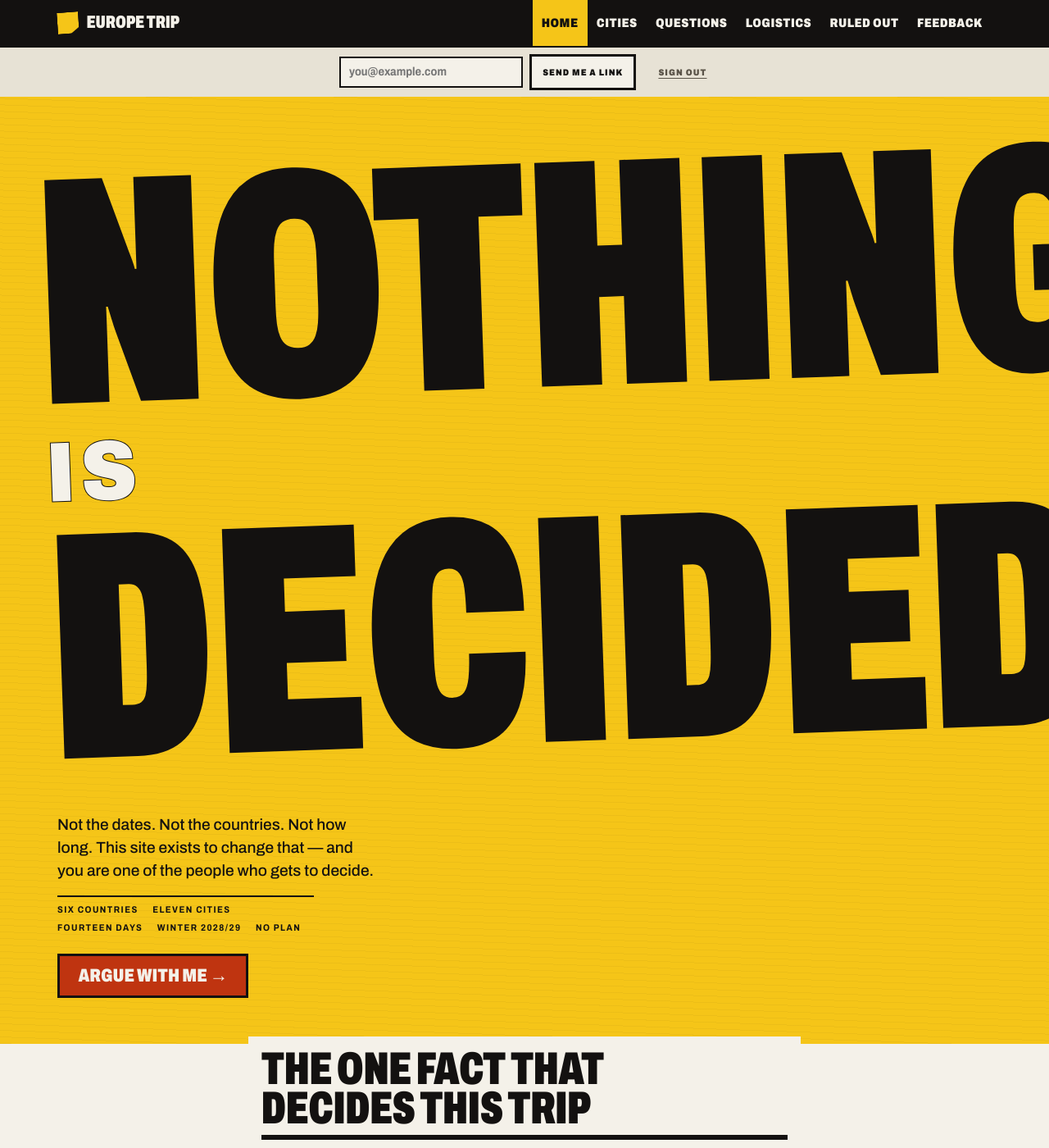
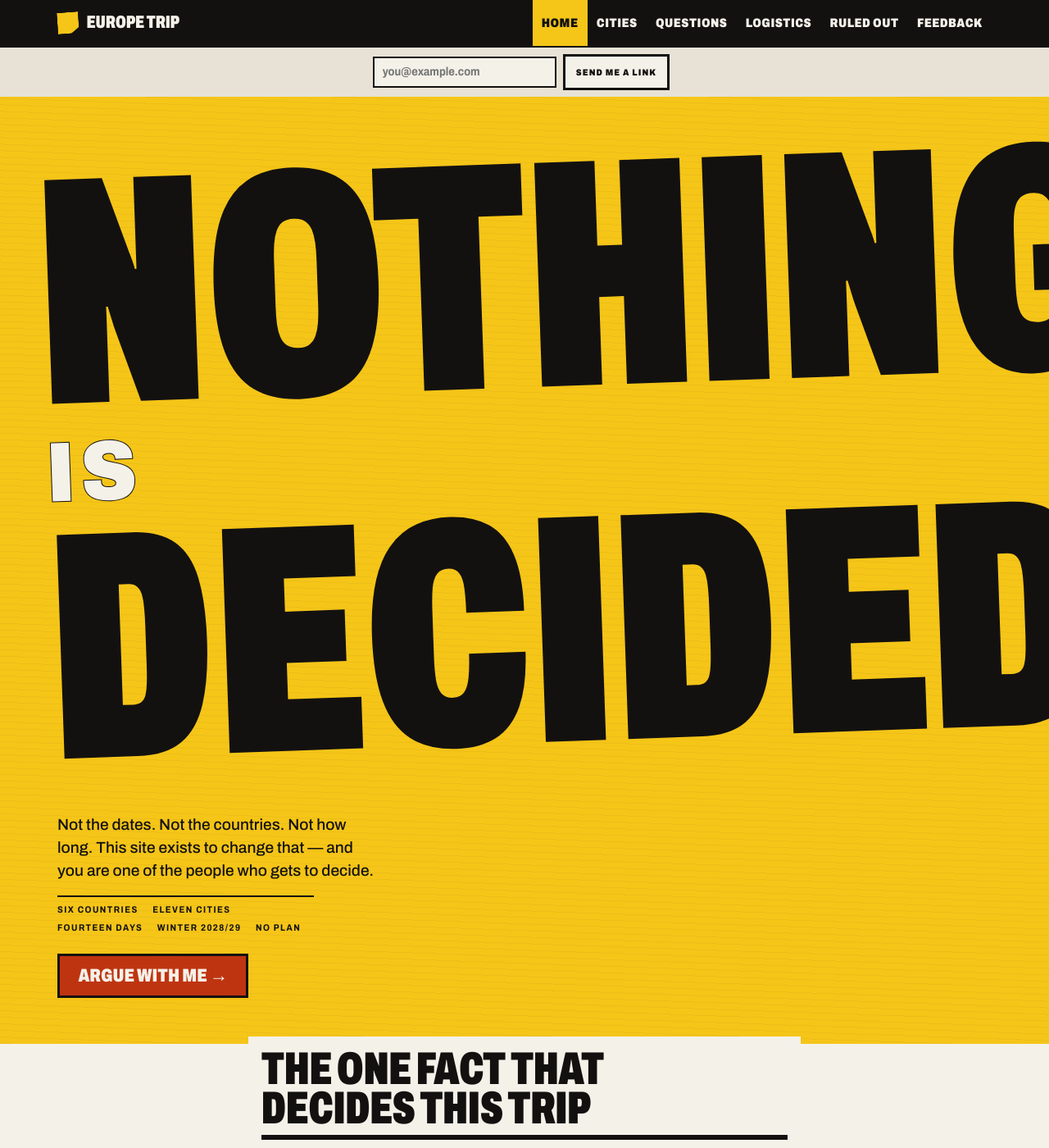
Before and after one commit to guarzo/euro_trip, a Jekyll site: the page built from site/index.md, in a window 1280 px wide and 1400 px high. Shown: the whole window at 82% size. Built offline with Jekyll 4.4.1, drawn with Linux system fonts in a browser that asks for light colours; a script that is not in the unit is left out.

Commit message:
fix: make [hidden] override component display declarations

```diff
--- a/site/assets/css/style.css
+++ b/site/assets/css/style.css
@@ -96,6 +96,13 @@
 /* ---------------------------------------------------------------- Reset --- */
 
 *, *::before, *::after { box-sizing: border-box; }
+
+/* JS modules show/hide elements by toggling the `hidden` attribute. Any
+   component rule that declares `display` on the same element (e.g. a
+   flex/grid layout) overrides the UA default `display: none` for `[hidden]`
+   and silently defeats it — the element stays visible no matter what the JS
+   sets. This keeps `hidden` authoritative everywhere in the document. */
+[hidden] { display: none !important; }
 
 html { -webkit-text-size-adjust: 100%; }
 
```
